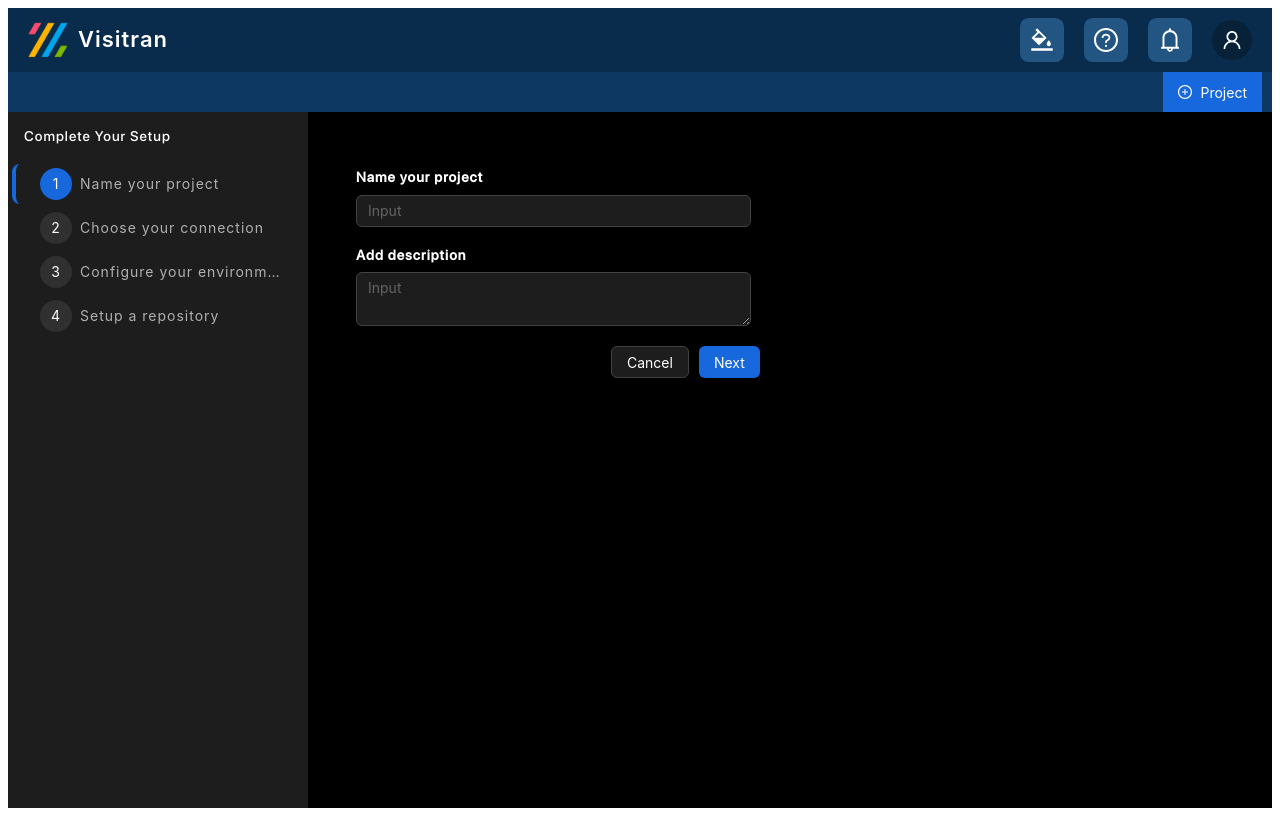
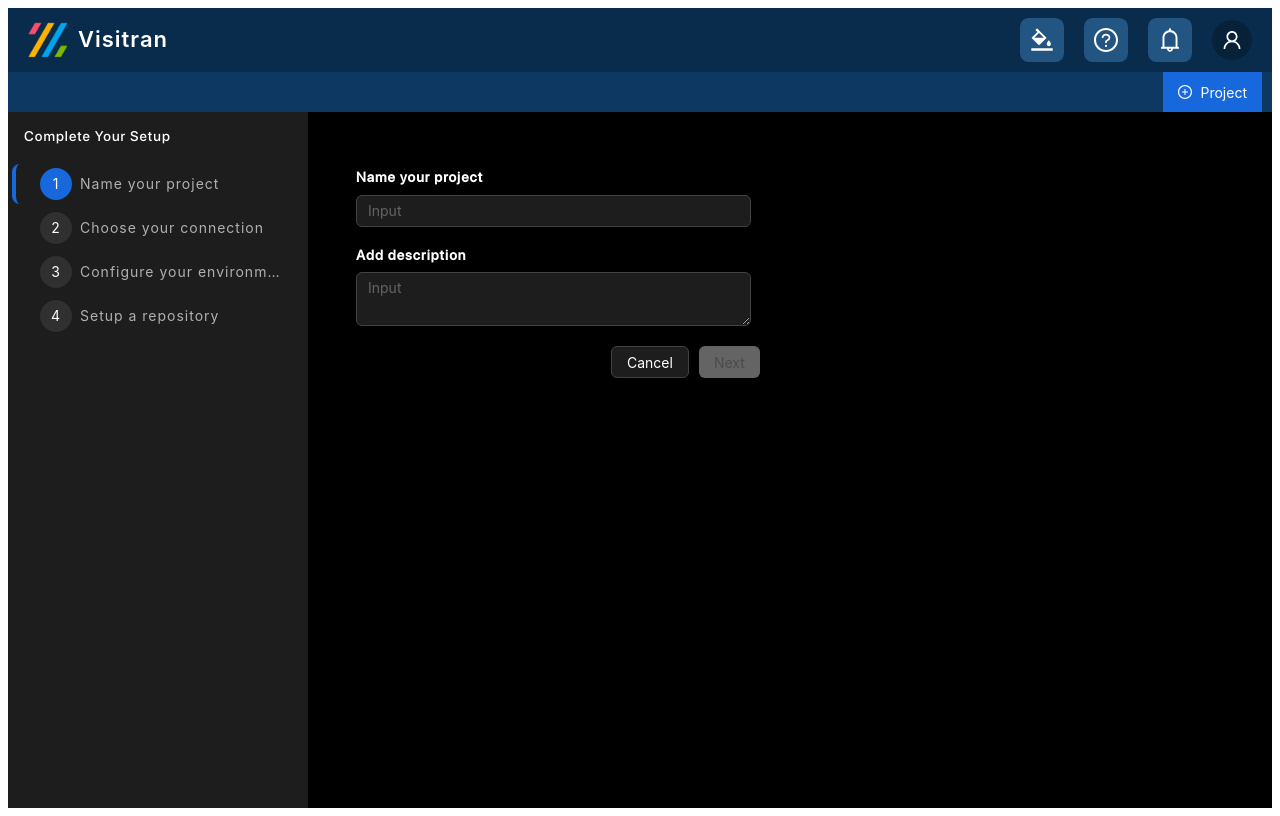
Before and after one commit to athithyakarthikeyan/Visitran, a React (Create React App) app: page / in a window 1280 px wide. Built offline with nearby package versions, Linux system fonts and the light colour scheme.

Commit message:
Added features like saving content

```diff
--- a/src/App.js
+++ b/src/App.js
@@ -1,18 +1,15 @@
+// App.jsx
 import React, { useState } from 'react';
-import { Layout, Menu, Button, Card, Typography, Avatar } from 'antd';
+import { Layout, Menu, Button, Typography, Avatar } from 'antd';
 import { QuestionCircleOutlined, BgColorsOutlined, BellOutlined, CheckOutlined, UserOutlined, PlusCircleOutlined } from '@ant-design/icons';
-import Snowflake from "./assets/snowflake-removebg-preview.png";
-import Postgresql from "./assets/Postgresql_elephant.svg.png";
-import Bigquery from "./assets/google-bigquery-logo-1.svg";
-import Redshift from "./assets/aws-redshift2026-removebg-preview.png";
 import Name from './Name';
+import ChooseConnection from './Chooseconnection';
 import Configuration from './Configuration';
 import Logo from "./assets/89070934.png";
 import "./index.css";
 
 const { Header, Sider, Content } = Layout;
 const { Title } = Typography;
-const { Meta } = Card;
 
 function App() {
   const [completedSections, setCompletedSections] = useState([false, false, false, false]);
@@ -21,6 +18,8 @@ function App() {
   const [connectionName, setConnectionName] = useState('');
   const [connectionLogo, setConnectionLogo] = useState('');
   const [clickedCardIndex, setClickedCardIndex] = useState(null);
+  const [projectName, setProjectName] = useState('');
+  const [projectDescription, setProjectDescription] = useState('');
   const iconStyle = {
     color: 'white',
     fontSize: '24px',
@@ -50,34 +49,21 @@ function App() {
     switch (currentSection) {
       case 0:
         return (
-          <Name handleNextClick={handleNextClick} />
+          <Name
+            projectName={projectName}
+            setProjectName={setProjectName}
+            projectDescription={projectDescription}
+            setProjectDescription={setProjectDescription}
+            handleNextClick={handleNextClick}
+          />
         );
       case 1:
         return (
-          <Layout style={{ fontFamily: 'SF Pro', fontWeight: "normal", letterSpacing: "1px" }}>
-            <Content className="content2" style={{ margin: 0, padding: 24, background: '#000000', minHeight: 280 }}>
-              <div style={{ display: "flex", gap: "10px" }}>
-                <Card bodyStyle={{ padding: 0 }} onClick={() => handleCardClick(0, 'Snowflake', Snowflake)} className="card" hoverable
-                  cover={<img alt="Snowflake" src={Snowflake} style={{ width: 40, margin: 'auto', padding: 0, marginBottom: "5px", marginTop: "15px" }} />}>
-                  <Meta title={<span style={{ color: 'white', fontWeight: "normal" }}>Snowflake</span>} className="card-body" />
-                </Card>
-                <Card bodyStyle={{ padding: 0 }} onClick={() => handleCardClick(1, 'PostGreSQL', Postgresql)} className="card" hoverable
-                  cover={<img alt="PostGreSQL" src={Postgresql} style={{ width: 24, margin: 'auto', marginTop: "20px", marginBottom: "5px" }} />}>
-                  <Meta title={<span style={{ color: 'white', fontWeight: "normal" }}>PostGreSQL</span>} className="card-body" />
-                </Card>
-                <Card bodyStyle={{ padding: 0 }} onClick={() => handleCardClick(2, 'BigQuery', Bigquery)} className="card" hoverable
-                  cover={<img alt="BigQuery" src={Bigquery} style={{ width: 24, margin: 'auto', marginTop: "20px", marginBottom: "5px" }} />}>
-                  <Meta title={<span style={{ color: 'white', fontWeight: "normal" }}>BigQuery</span>} className="card-body" />
-                </Card>
-                <Card bodyStyle={{ padding: 0 }} onClick={() => handleCardClick(3, 'Redshift', Redshift)} className="card" hoverable
-                  cover={<img alt="Redshift" src={Redshift} style={{ width: 40, margin: 'auto', marginTop: "15px", marginBottom: "5px" }} />}>
-                  <Meta title={<span style={{ color: 'white', fontWeight: "normal" }}>Redshift</span>} className="card-body" />
-                </Card>
-              </div>
-              <Button onClick={handleNextClick} className="cancel-button" style={{ marginLeft: "520px", marginTop: "30px" }}>Skip</Button>
-              <Button onClick={handleNextClick} className="next-button" >Next</Button>
-            </Content>
-          </Layout>
+          <ChooseConnection
+            handleCardClick={handleCardClick}
+            handleNextClick={handleNextClick}
+            clickedCardIndex={clickedCardIndex}
+          />
         );
       case 2:
         return (
--- /dev/null
+++ b/src/Chooseconnection.jsx
@@ -0,0 +1,61 @@
+import React from 'react';
+import { Layout, Button, Card } from 'antd';
+import Meta from 'antd/lib/card/Meta';
+import Snowflake from "./assets/snowflake-removebg-preview.png";
+import Postgresql from "./assets/Postgresql_elephant.svg.png";
+import Bigquery from "./assets/google-bigquery-logo-1.svg";
+import Redshift from "./assets/aws-redshift2026-removebg-preview.png";
+import "./index.css";
+
+const { Content } = Layout;
+
+const ChooseConnection = ({ handleCardClick, handleNextClick, clickedCardIndex }) => {
+  return (
+    <Layout style={{ fontFamily: 'SF Pro', fontWeight: "normal", letterSpacing: "1px" }}>
+      <Content className="content2" style={{ margin: 0, padding: 24, background: '#000000', minHeight: 280 }}>
+        <div style={{ display: "flex", gap: "10px" }}>
+          <Card
+            bodyStyle={{ padding: 0 }}
+            onClick={() => handleCardClick(0, 'Snowflake', Snowflake)}
+            className={`card ${clickedCardIndex === 0 ? 'selected' : ''}`}
+            hoverable
+            cover={<img alt="Snowflake" src={Snowflake} style={{ width: 40, margin: 'auto', padding: 0, marginBottom: "5px", marginTop: "15px" }} />}
+          >
+            <Meta title={<span style={{ color: 'white', fontWeight: "normal" }}>Snowflake</span>} className="card-body" />
+          </Card>
+          <Card
+            bodyStyle={{ padding: 0 }}
+            onClick={() => handleCardClick(1, 'PostGreSQL', Postgresql)}
+            className={`card ${clickedCardIndex === 1 ? 'selected' : ''}`}
+            hoverable
+            cover={<img alt="PostGreSQL" src={Postgresql} style={{ width: 24, margin: 'auto', marginTop: "20px", marginBottom: "5px" }} />}
+          >
+            <Meta title={<span style={{ color: 'white', fontWeight: "normal" }}>PostGreSQL</span>} className="card-body" />
+          </Card>
+          <Card
+            bodyStyle={{ padding: 0 }}
+            onClick={() => handleCardClick(2, 'BigQuery', Bigquery)}
+            className={`card ${clickedCardIndex === 2 ? 'selected' : ''}`}
+            hoverable
+            cover={<img alt="BigQuery" src={Bigquery} style={{ width: 24, margin: 'auto', marginTop: "20px", marginBottom: "5px" }} />}
+          >
+            <Meta title={<span style={{ color: 'white', fontWeight: "normal" }}>BigQuery</span>} className="card-body" />
+          </Card>
+          <Card
+            bodyStyle={{ padding: 0 }}
+            onClick={() => handleCardClick(3, 'Redshift', Redshift)}
+            className={`card ${clickedCardIndex === 3 ? 'selected' : ''}`}
+            hoverable
+            cover={<img alt="Redshift" src={Redshift} style={{ width: 40, margin: 'auto', marginTop: "15px", marginBottom: "5px" }} />}
+          >
+            <Meta title={<span style={{ color: 'white', fontWeight: "normal" }}>Redshift</span>} className="card-body" />
+          </Card>
+        </div>
+        <Button onClick={handleNextClick} className="cancel-button" style={{ marginLeft: "520px", marginTop: "30px" }}>Skip</Button>
+        <Button onClick={handleNextClick} className="next-button">Next</Button>
+      </Content>
+    </Layout>
+  );
+};
+
+export default ChooseConnection;
--- a/src/Configuration.jsx
+++ b/src/Configuration.jsx
@@ -48,6 +48,8 @@ const Configuration = ({ selectedCard, connectionName, connectionLogo, handleNex
         <Input style={{ backgroundColor: '#1D1D1D' }} className="config-input" placeholder="Input" />
         <Title style={{ paddingBottom: "5px", fontSize: "12px", color: "#ffffff" }}>Password</Title>
         <Input style={{ backgroundColor: '#1D1D1D' }} className="config-input" placeholder="Input" />
+        <Title style={{ paddingBottom: "5px", fontSize: "12px", color: "#ffffff" }}>Schema</Title>
+        <Input style={{ backgroundColor: '#1D1D1D' }} className="config-input" placeholder="Input" />
       </Content>
     </Layout>
   );
--- a/src/Name.jsx
+++ b/src/Name.jsx
@@ -5,11 +5,12 @@ import "./index.css";
 const { Content } = Layout;
 const { TextArea } = Input;
 
-const Name = ({ handleNextClick }) => {
+const Name = ({ projectName, setProjectName, projectDescription, setProjectDescription, handleNextClick }) => {
   const [completedSections, setCompletedSections] = useState([false, false, false, false]);
   const [currentSection, setCurrentSection] = useState(0);
   const [selectedCard, setSelectedCard] = useState(null);
   const [connectionName, setConnectionName] = useState('');
+  const isNextButtonDisabled = projectName.trim() === '';
 
   const handleNext = () => {
     const updatedSections = [...completedSections];
@@ -26,12 +27,30 @@ const Name = ({ handleNextClick }) => {
     <Layout style={{ fontFamily: 'SF Pro', fontWeight: "lighter", letterSpacing: "1px" }}>
       <Content className="content1" style={{ margin: 0, padding: 24, background: '#000000', minHeight: 280 }}>
         <h1>Name your project</h1>
-        <Input style={{ backgroundColor: '#1D1D1D' }} className="input" placeholder="Input" />
+        <Input
+          style={{ backgroundColor: '#1D1D1D' }}
+          className="input"
+          placeholder="Input"
+          value={projectName}
+          onChange={(e) => setProjectName(e.target.value)}
+        />
         <h1 style={{ marginTop: "20px" }}>Add description</h1>
-        <TextArea style={{ backgroundColor: '#1D1D1D', marginBottom: "20px" }} className="input" placeholder="Input" />
+        <TextArea
+          style={{ backgroundColor: '#1D1D1D', marginBottom: "20px" }}
+          className="input"
+          placeholder="Input"
+          value={projectDescription}
+          onChange={(e) => setProjectDescription(e.target.value)}
+        />
         <br />
         <Button className="cancel-button">Cancel</Button>
-        <Button className="next-button" onClick={handleNext}>Next</Button>
+        <Button
+          className={isNextButtonDisabled ? "next-button-disabled" : "next-button"}
+          onClick={handleNextClick}
+          disabled={isNextButtonDisabled}
+        >
+          Next
+        </Button>
       </Content>
     </Layout>
   );
--- a/src/index.css
+++ b/src/index.css
@@ -157,3 +157,17 @@ h1 {
     align-Items: center;
     justify-Content: flex-start;
 }
+.next-button-disabled {
+    background-color: #646464 !important;
+    color: #ffffff;
+    border: 0;
+    margin-left: 10px;
+    height: 32px;
+  }
+
+  .next-button:disabled {
+    cursor: not-allowed;
+  }
+  .card.selected {
+    border: 2px solid #1668DC;
+  }
```
